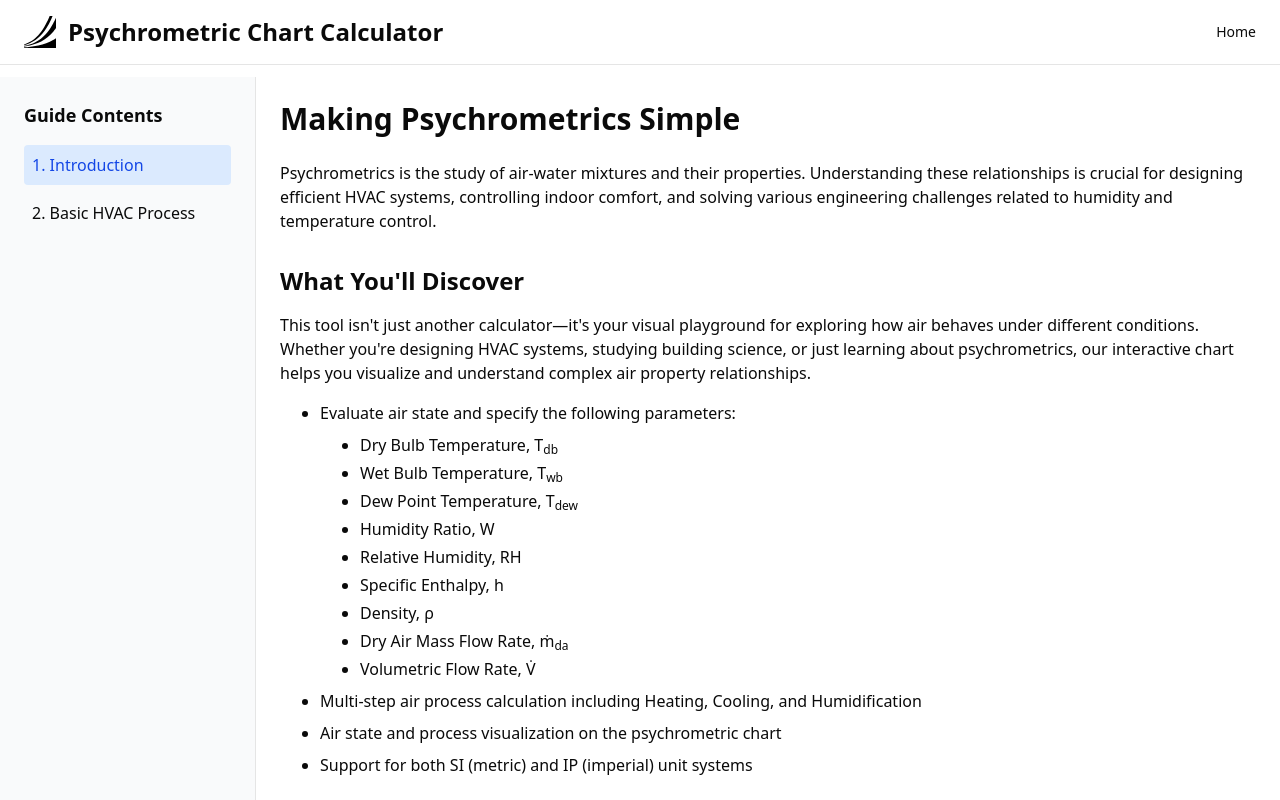
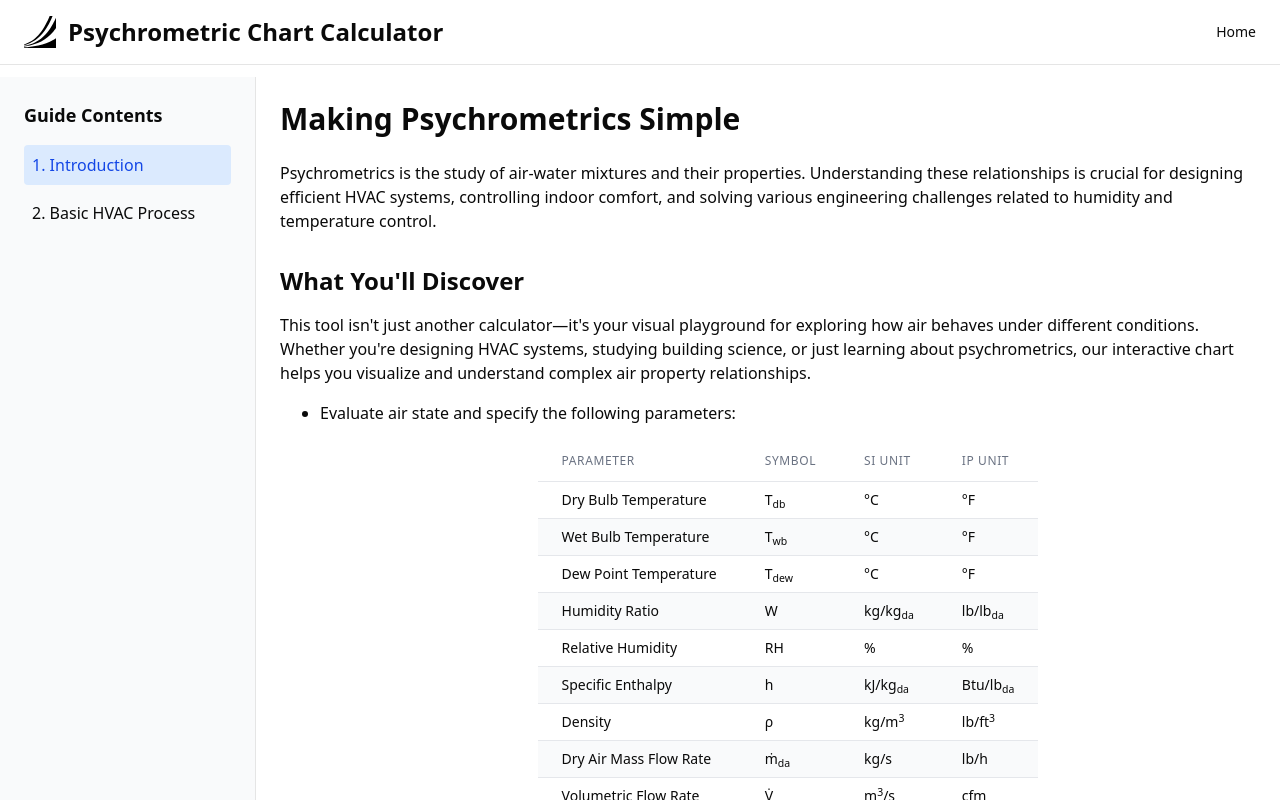
Before and after one commit to kanamesasaki/psychroid-web, a React (Vite) app: page /guide in a window 1280 px wide. Shown: the top 800 px of the page. Built offline with nearby package versions, Linux system fonts and the light colour scheme.

Commit message:
Update guide introduction: add table for air state parameters

```diff
--- a/src/components/guide/Introduction.tsx
+++ b/src/components/guide/Introduction.tsx
@@ -28,17 +28,82 @@ const Introduction = () => {
                 </p>
                 <ul className="list-disc pl-10 mb-4 space-y-2">
                     <li>Evaluate air state and specify the following parameters:</li>
-                    <ul className="list-disc pl-10 mt-2 space-y-1">
-                        <li>Dry Bulb Temperature, <span className="font-medium">T<sub>db</sub></span></li>
-                        <li>Wet Bulb Temperature, <span className="font-medium">T<sub>wb</sub></span></li>
-                        <li>Dew Point Temperature, <span className="font-medium">T<sub>dew</sub></span></li>
-                        <li>Humidity Ratio, <span className="font-medium">W</span></li>
-                        <li>Relative Humidity, <span className="font-medium">RH</span></li>
-                        <li>Specific Enthalpy, <span className="font-medium">h</span></li>
-                        <li>Density, <span className="font-medium">ρ</span></li>
-                        <li>Dry Air Mass Flow Rate, <span className="font-medium">ṁ<sub>da</sub></span></li>
-                        <li>Volumetric Flow Rate, <span className="font-medium">V̇</span></li>
-                    </ul>
+                    <div className="overflow-x-auto">
+                        <table className="divide-y divide-gray-200 mt-2 mb-4 mx-auto" style={{ width: 'auto', maxWidth: '100%' }}>
+                            <thead>
+                                <tr>
+                                    <th scope="col" className="px-6 py-3 text-left text-xs font-medium text-gray-500 uppercase tracking-wider">
+                                        Parameter
+                                    </th>
+                                    <th scope="col" className="px-6 py-3 text-left text-xs font-medium text-gray-500 uppercase tracking-wider">
+                                        Symbol
+                                    </th>
+                                    <th scope="col" className="px-6 py-3 text-left text-xs font-medium text-gray-500 uppercase tracking-wider">
+                                        SI Unit
+                                    </th>
+                                    <th scope="col" className="px-6 py-3 text-left text-xs font-medium text-gray-500 uppercase tracking-wider">
+                                        IP Unit
+                                    </th>
+                                </tr>
+                            </thead>
+                            <tbody className="bg-white divide-y divide-gray-200 text-sm">
+                                <tr>
+                                    <td className="px-6 py-2 whitespace-nowrap">Dry Bulb Temperature</td>
+                                    <td className="px-6 py-2 whitespace-nowrap font-medium">T<sub>db</sub></td>
+                                    <td className="px-6 py-2 whitespace-nowrap">°C</td>
+                                    <td className="px-6 py-2 whitespace-nowrap">°F</td>
+                                </tr>
+                                <tr className="bg-gray-50">
+                                    <td className="px-6 py-2 whitespace-nowrap">Wet Bulb Temperature</td>
+                                    <td className="px-6 py-2 whitespace-nowrap font-medium">T<sub>wb</sub></td>
+                                    <td className="px-6 py-2 whitespace-nowrap">°C</td>
+                                    <td className="px-6 py-2 whitespace-nowrap">°F</td>
+                                </tr>
+                                <tr>
+                                    <td className="px-6 py-2 whitespace-nowrap">Dew Point Temperature</td>
+                                    <td className="px-6 py-2 whitespace-nowrap font-medium">T<sub>dew</sub></td>
+                                    <td className="px-6 py-2 whitespace-nowrap">°C</td>
+                                    <td className="px-6 py-2 whitespace-nowrap">°F</td>
+                                </tr>
+                                <tr className="bg-gray-50">
+                                    <td className="px-6 py-2 whitespace-nowrap">Humidity Ratio</td>
+                                    <td className="px-6 py-2 whitespace-nowrap font-medium">W</td>
+                                    <td className="px-6 py-2 whitespace-nowrap">kg/kg<sub>da</sub></td>
+                                    <td className="px-6 py-2 whitespace-nowrap">lb/lb<sub>da</sub></td>
+                                </tr>
+                                <tr>
+                                    <td className="px-6 py-2 whitespace-nowrap">Relative Humidity</td>
+                                    <td className="px-6 py-2 whitespace-nowrap font-medium">RH</td>
+                                    <td className="px-6 py-2 whitespace-nowrap">%</td>
+                                    <td className="px-6 py-2 whitespace-nowrap">%</td>
+                                </tr>
+                                <tr className="bg-gray-50">
+                                    <td className="px-6 py-2 whitespace-nowrap">Specific Enthalpy</td>
+                                    <td className="px-6 py-2 whitespace-nowrap font-medium">h</td>
+                                    <td className="px-6 py-2 whitespace-nowrap">kJ/kg<sub>da</sub></td>
+                                    <td className="px-6 py-2 whitespace-nowrap">Btu/lb<sub>da</sub></td>
+                                </tr>
+                                <tr>
+                                    <td className="px-6 py-2 whitespace-nowrap">Density</td>
+                                    <td className="px-6 py-2 whitespace-nowrap font-medium">ρ</td>
+                                    <td className="px-6 py-2 whitespace-nowrap">kg/m<sup>3</sup></td>
+                                    <td className="px-6 py-2 whitespace-nowrap">lb/ft<sup>3</sup></td>
+                                </tr>
+                                <tr className="bg-gray-50">
+                                    <td className="px-6 py-2 whitespace-nowrap">Dry Air Mass Flow Rate</td>
+                                    <td className="px-6 py-2 whitespace-nowrap font-medium">ṁ<sub>da</sub></td>
+                                    <td className="px-6 py-2 whitespace-nowrap">kg/s</td>
+                                    <td className="px-6 py-2 whitespace-nowrap">lb/h</td>
+                                </tr>
+                                <tr>
+                                    <td className="px-6 py-2 whitespace-nowrap">Volumetric Flow Rate</td>
+                                    <td className="px-6 py-2 whitespace-nowrap font-medium">V̇</td>
+                                    <td className="px-6 py-2 whitespace-nowrap">m<sup>3</sup>/s</td>
+                                    <td className="px-6 py-2 whitespace-nowrap">cfm</td>
+                                </tr>
+                            </tbody>
+                        </table>
+                    </div>
                     <li>Multi-step air process calculation including Heating, Cooling, and Humidification</li>
                     <li>Air state and process visualization on the psychrometric chart</li>
                     <li>Support for both SI (metric) and IP (imperial) unit systems</li>
```
